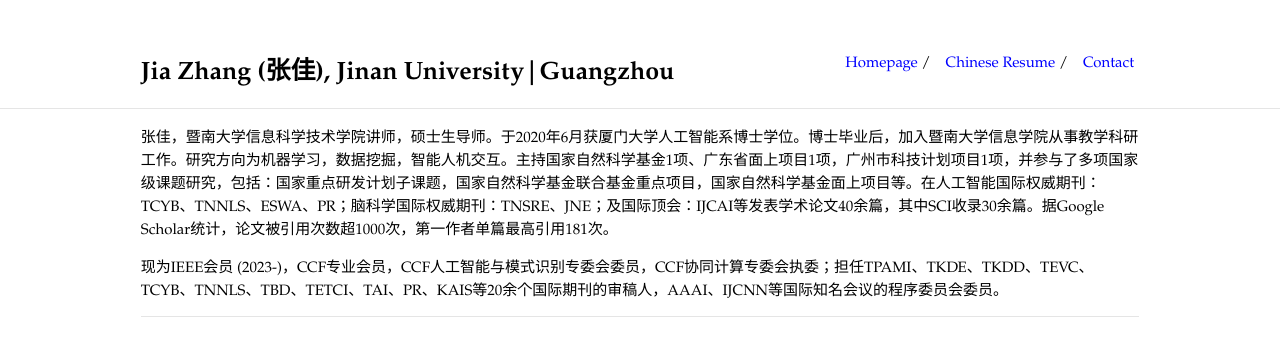
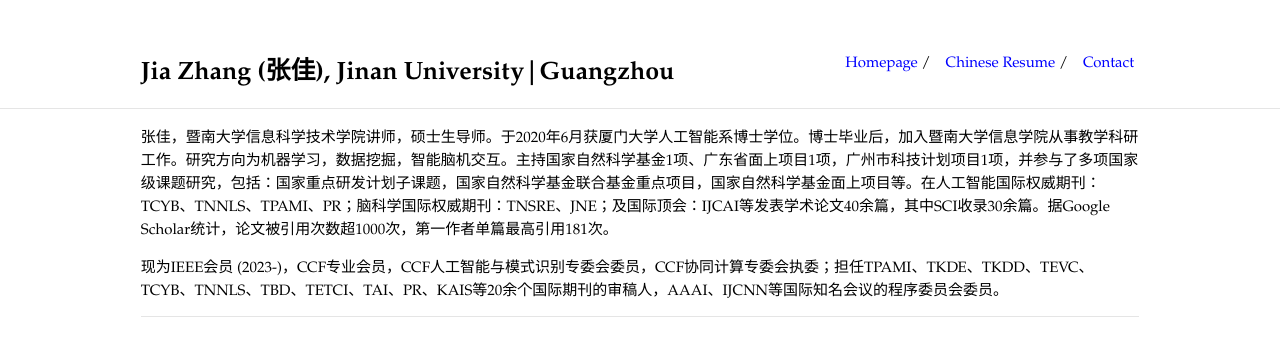
Before and after one commit to jiazhang-ml/jiazhang-ml.github.io, a Jekyll site: the page built from ch-resume.md, in a window 1280 px wide. Shown: the top 342 px of the page. Built offline with Jekyll 4.4.1, drawn with Linux system fonts in a browser that asks for light colours.

Commit message:
Update ch-resume.md

```diff
--- a/ch-resume.md
+++ b/ch-resume.md
@@ -3,6 +3,6 @@
 layout: default
 ---
 
-张佳，暨南大学信息科学技术学院讲师，硕士生导师。于2020年6月获厦门大学人工智能系博士学位。博士毕业后，加入暨南大学信息学院从事教学科研工作。研究方向为机器学习，数据挖掘，智能人机交互。主持国家自然科学基金1项、广东省面上项目1项，广州市科技计划项目1项，并参与了多项国家级课题研究，包括：国家重点研发计划子课题，国家自然科学基金联合基金重点项目，国家自然科学基金面上项目等。在人工智能国际权威期刊：TCYB、TNNLS、ESWA、PR；脑科学国际权威期刊：TNSRE、JNE；及国际顶会：IJCAI等发表学术论文40余篇，其中SCI收录30余篇。据Google Scholar统计，论文被引用次数超1000次，第一作者单篇最高引用181次。
+张佳，暨南大学信息科学技术学院讲师，硕士生导师。于2020年6月获厦门大学人工智能系博士学位。博士毕业后，加入暨南大学信息学院从事教学科研工作。研究方向为机器学习，数据挖掘，智能脑机交互。主持国家自然科学基金1项、广东省面上项目1项，广州市科技计划项目1项，并参与了多项国家级课题研究，包括：国家重点研发计划子课题，国家自然科学基金联合基金重点项目，国家自然科学基金面上项目等。在人工智能国际权威期刊：TCYB、TNNLS、TPAMI、PR；脑科学国际权威期刊：TNSRE、JNE；及国际顶会：IJCAI等发表学术论文40余篇，其中SCI收录30余篇。据Google Scholar统计，论文被引用次数超1000次，第一作者单篇最高引用181次。
 
 现为IEEE会员 (2023-)，CCF专业会员，CCF人工智能与模式识别专委会委员，CCF协同计算专委会执委；担任TPAMI、TKDE、TKDD、TEVC、TCYB、TNNLS、TBD、TETCI、TAI、PR、KAIS等20余个国际期刊的审稿人，AAAI、IJCNN等国际知名会议的程序委员会委员。
```
